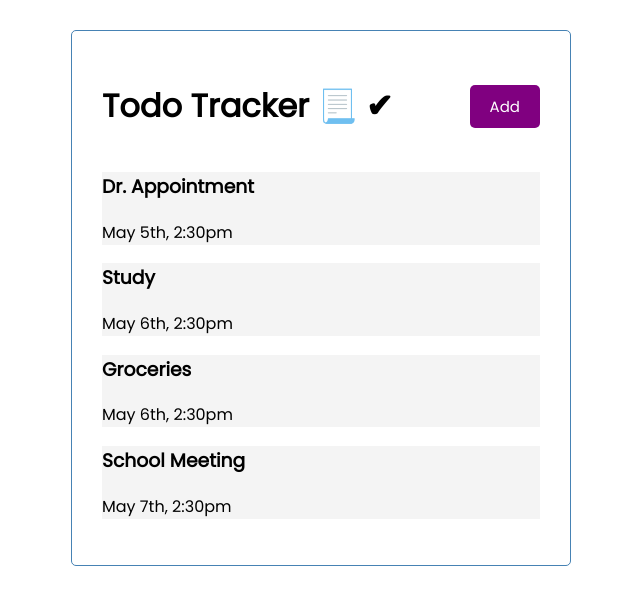
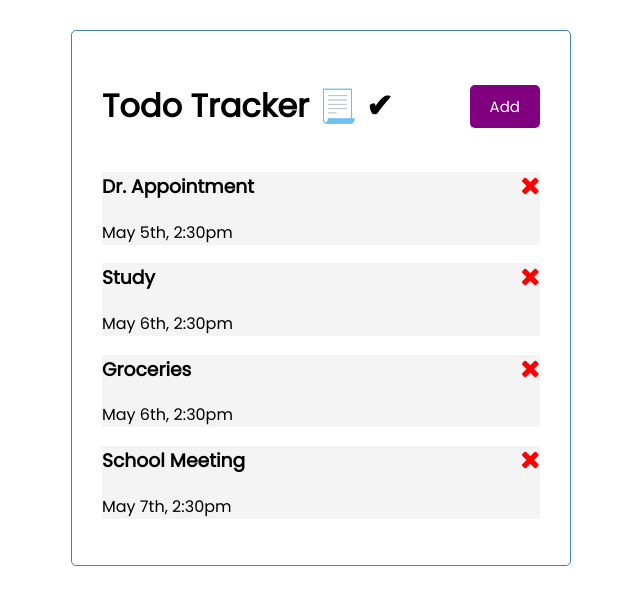
Before and after one commit to alvalle09/AngTodoapp, an Angular app: page / in a window 1280 px wide. Shown: the top 604 px of the page, without its empty margins (319-959 px from the left). Built offline with nearby package versions, Linux system fonts and the light colour scheme.

Commit message:
revert to fontawesome and css to style delete button

```diff
--- a/angular.json
+++ b/angular.json
@@ -24,6 +24,7 @@
               "src/assets"
             ],
             "styles": [
+              "node_modules/font-awesome/css/font-awesome.css",
               "src/styles.css"
             ],
             "scripts": []
--- a/package.json
+++ b/package.json
@@ -24,6 +24,7 @@
     "@fortawesome/free-brands-svg-icons": "^5.15.4",
     "@fortawesome/free-regular-svg-icons": "^5.15.4",
     "@fortawesome/free-solid-svg-icons": "^5.15.4",
+    "font-awesome": "^4.7.0",
     "rxjs": "~6.6.0",
     "tslib": "^2.0.0",
     "zone.js": "~0.10.2"
--- a/src/app/components/task-item/task-item.component.css
+++ b/src/app/components/task-item/task-item.component.css
@@ -12,3 +12,7 @@
     align-items: center;
     justify-content: space-between;
 }
+
+i {
+    color: red;
+}
--- a/src/app/components/task-item/task-item.component.html
+++ b/src/app/components/task-item/task-item.component.html
@@ -1,4 +1,4 @@
 <div class="task">
-    <h3>{{ task.text }} <i class="fas fa-times"></i> </h3>
+    <h3>{{ task.text }} <i class="fa fa-times fa-lg"></i></h3>
     <p>{{ task.day }}</p>
 </div>
```
Also changed, not shown: 2 other files (tests, documents, lock files or other folders).
